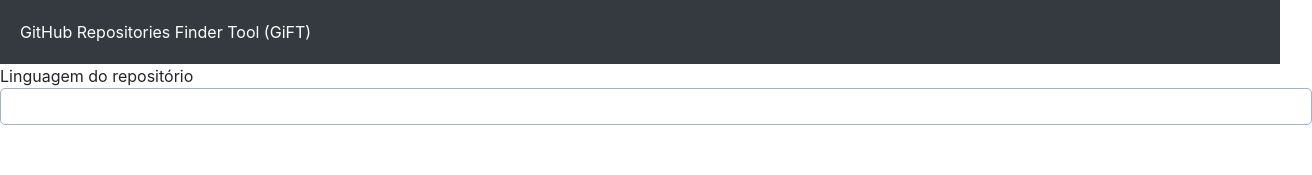
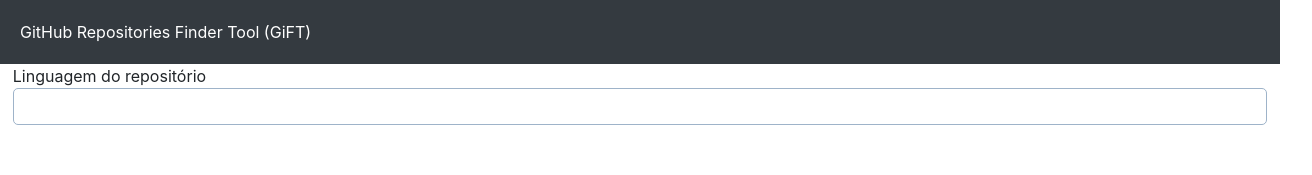
Before and after one commit to Diogoloiola/gift, a Vue app: page / in a window 1280 px wide. Shown: the top 175 px of the page, 1312 px wide, since content can reach past the window. Built offline with nearby package versions, Linux system fonts and the light colour scheme.

Commit message:
add border box to global css

```diff
--- a/src/App.vue
+++ b/src/App.vue
@@ -20,6 +20,10 @@
 .header a {
   color: #ffff;
 }
+.container{
+  width: 98%;
+  margin: auto;
+}
 </style>
 
 <script setup lang="ts">
--- a/src/style.css
+++ b/src/style.css
@@ -1,6 +1,7 @@
 *{
   margin: 0;
   padding: 0;
+  box-sizing: border-box;
 }
 
 a{
```
